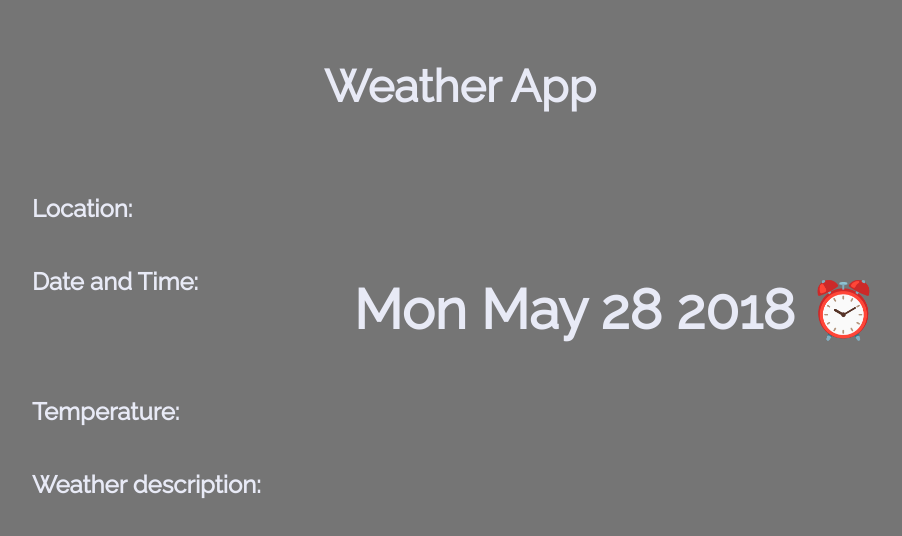
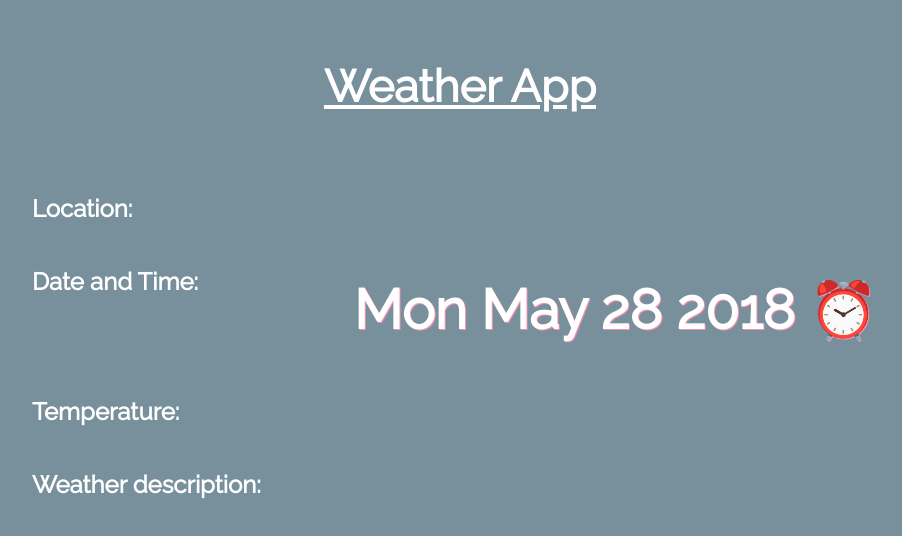
Before and after one commit to AlisonStardust/weatherAppJSJQ, a plain HTML site: page index.html in a window 1280 px wide. Shown: the whole page, without its empty margins (180-1082 px from the left). Drawn offline with nearby package versions, Linux system fonts and the light colour scheme.

Commit message:
color changes

```diff
--- a/style.css
+++ b/style.css
@@ -1,8 +1,8 @@
 * {
   margin: 0;
   padding: 0;
-  background-color: #757575;
-  color: #E8EAF6;
+  background-color: #78909C;
+  color: #FFFFFF;
   font-weight: bold;
   text-align: center;
 }
@@ -14,6 +14,7 @@
 .app_header {
   box-sizing: border-box;
   text-align: center;
+  text-decoration: underline;
 }
 
 .app {
@@ -25,9 +26,14 @@
 }
 
 .app--section {
+  vertical-align: text-bottom;
   display: flex;
   flex-direction: row;
   justify-content: space-between;
+}
+
+.print {
+  text-shadow: 1px 1px #F48FB1;
 }
 
 .app--section:hover {
```
